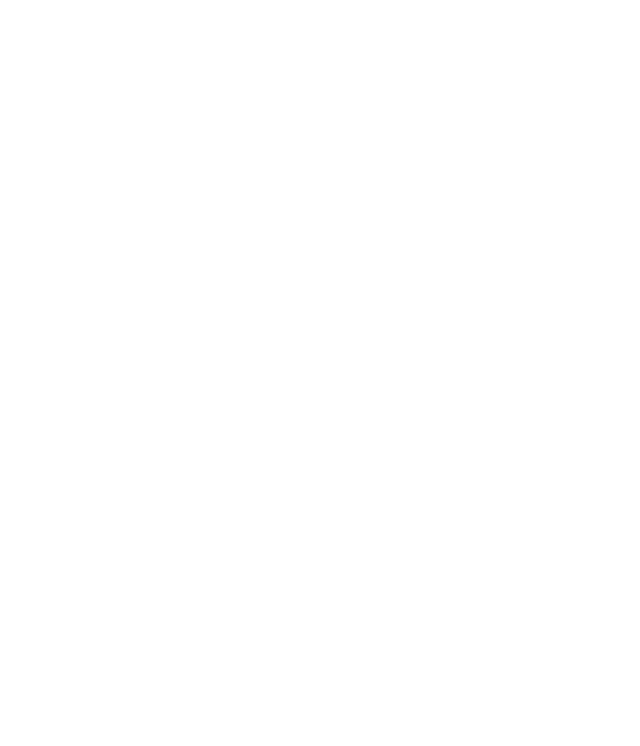
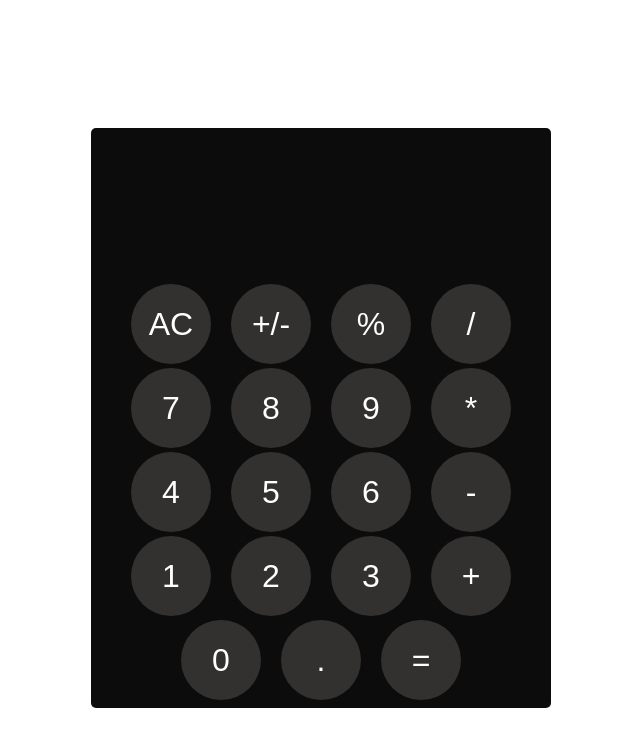
Before and after one commit to krispekla/react-calculator, a React (Create React App) app: page / in a window 1280 px wide. Shown: the top 746 px of the page, without its empty margins (319-959 px from the left). Built offline with nearby package versions, Linux system fonts and the light colour scheme.

Commit message:
calculator with basic functionalities

```diff
--- a/src/App.css
+++ b/src/App.css
@@ -1,32 +1,10 @@
 .App {
   text-align: center;
+  background-color: rgb(12, 12, 12);
+  width: 460px;
+  height: 580px;
+  margin: auto;
+  margin-top: 10%;
+  border-radius: 5px;
+  overflow: hidden;
 }
-
-.App-logo {
-  animation: App-logo-spin infinite 20s linear;
-  height: 40vmin;
-}
-
-.App-header {
-  background-color: #282c34;
-  min-height: 100vh;
-  display: flex;
-  flex-direction: column;
-  align-items: center;
-  justify-content: center;
-  font-size: calc(10px + 2vmin);
-  color: white;
-}
-
-.App-link {
-  color: #61dafb;
-}
-
-@keyframes App-logo-spin {
-  from {
-    transform: rotate(0deg);
-  }
-  to {
-    transform: rotate(360deg);
-  }
-}
--- /dev/null
+++ b/src/components/Display/Display.css
@@ -0,0 +1,12 @@
+.Display {
+    width: 100%;
+    display: inline-block;
+    border: none;
+    background: inherit;
+    color: white;
+    height: 60px;
+    font-size: 2.5rem;
+    margin-bottom: 50px;
+    padding: 0px;
+    text-align: right;
+}
--- /dev/null
+++ b/src/components/Display/Display.js
@@ -0,0 +1,9 @@
+import React from 'react';
+import  './Display.css';
+
+const display = (props) => {
+
+    return <p className="Display" onChange={props.inputHandler}>{props.input}</p>;
+};
+
+export default display;
--- /dev/null
+++ b/src/components/NumberPad/NumberPad.css
@@ -0,0 +1,16 @@
+.Button {
+    min-width: 80px;
+    height: 80px;
+    align-items: center;
+    text-align: center;
+    margin:2px  10px;
+    color:white;
+    background: rgb(51, 48, 48);
+    font-size: 2rem;
+    border-radius: 50%;
+    border: none;
+}
+.Button:hover {
+    background: rgb(61, 57, 57);
+    cursor: pointer;
+}
--- /dev/null
+++ b/src/components/NumberPad/NumberPad.js
@@ -0,0 +1,50 @@
+import React from "react";
+import "./NumberPad.css";
+
+const keyArray = [
+  { value: "AC" },
+  { value: "+/-" },
+  { value: "%" },
+  { value: "/" },
+  { value: "7" },
+  { value: "8" },
+  { value: "9" },
+  { value: "*" },
+  { value: "4" },
+  { value: "5" },
+  { value: "6" },
+  { value: "-" },
+  { value: "1" },
+  { value: "2" },
+  { value: "3" },
+  { value: "+" },
+  { value: "0" },
+  { value: "." },
+  { value: "=" }
+];
+
+const numberPad = props => {
+
+  const mappedNumberPad = keyArray.map(btn => {
+    let typeCheck=props.buttonSubmit;
+    if (isNaN(btn.value)) {
+        typeCheck=(()=>props.operation(btn.value));
+
+    }
+    return (
+      <button
+        key={btn.value}
+        className="Button"
+        type="submit"
+        value={btn.value}
+        onClick={typeCheck}
+      >
+        {btn.value}
+      </button>
+    );
+  });
+
+  return <React.Fragment>{mappedNumberPad}</React.Fragment>;
+};
+
+export default numberPad;
--- a/src/containers/Calculator.js
+++ b/src/containers/Calculator.js
@@ -1,15 +1,119 @@
-import React, { Component } from 'react';
+import React, { Component } from "react";
+import Display from "../components/Display/Display";
+import NumberPad from "../components/NumberPad/NumberPad";
 
 class Calculator extends Component {
-    render() {
-        return (
-            <React.Fragment>
-                {/* <Display /> */}
-                {/* <InputPad />
-                <Operations /> */}
-            </React.Fragment>
-        );
+  state = {
+    input: "",
+    accumulator: 0,
+    result: 0,
+    history: [],
+    currentOperator: []
+  };
+
+  inputTextChanger = e => {
+    let newInput = parseFloat(e.target.value);
+
+    this.setState({ input: newInput });
+  };
+  //reset result
+  resetInput = () => {
+    const input = "";
+    this.setState({ input });
+  };
+
+  //Clear all
+  clearAll = () => {
+    this.setState({
+      input: "",
+      accumulator: 0,
+      result: 0,
+      currentOperator: []
+    });
+  };
+
+  operationHandler = operation => {
+    const input = parseFloat(this.state.input);
+    let result = this.state.accumulator;
+
+    //Pushing history
+    const updateHistory = [...this.state.history];
+    updateHistory.push(input);
+    updateHistory.push(operation);
+
+    //Pushing operator
+    let operatorArray = [...this.state.currentOperator];
+    operatorArray.push(operation);
+    console.log(input);
+    if (operatorArray.length === 2) {
+
+
+      //Add
+      if (operatorArray[0] === "+") {
+        result += input;
+      }
+
+      //Subtract
+      if (operatorArray[0] === "-") {
+        result -= input;
+      }
+      //Multiplication
+      if (operatorArray[0] === "*") {
+        result *= input;
+      }
+
+      //Divide
+      if (operatorArray[0] === "/") {
+        result /= input;
+      }
+
+      operatorArray.shift();
+
+      if (operation === "=") {
+        operatorArray.shift();
+        operation = result;
+      }
     }
+
+    this.resetInput();
+    this.setState({
+      input: operation,
+      currentOperator: operatorArray,
+      accumulator: input,
+      result,
+      history: updateHistory
+    });
+
+    if (operation === "AC") {
+      this.clearAll();
+    }
+  };
+
+  buttonSubmitHandler = e => {
+    let submit = e.target.value;
+    let input = this.state.input;
+    if (isNaN(input)) {
+      input = '';
+    }
+
+    submit = input + submit;
+    this.setState({ input: submit });
+  };
+
+  render() {
+    return (
+      <React.Fragment>
+        <Display
+          inputHandler={this.inputTextChanger}
+          input={this.state.input}
+        />
+        <NumberPad
+          buttonSubmit={this.buttonSubmitHandler}
+          operation={this.operationHandler}
+        />
+      </React.Fragment>
+    );
+  }
 }
 
 export default Calculator;
```
Also changed, not shown: package.json (+6 -2 lines), 1 other file (tests, documents, lock files or other folders).
